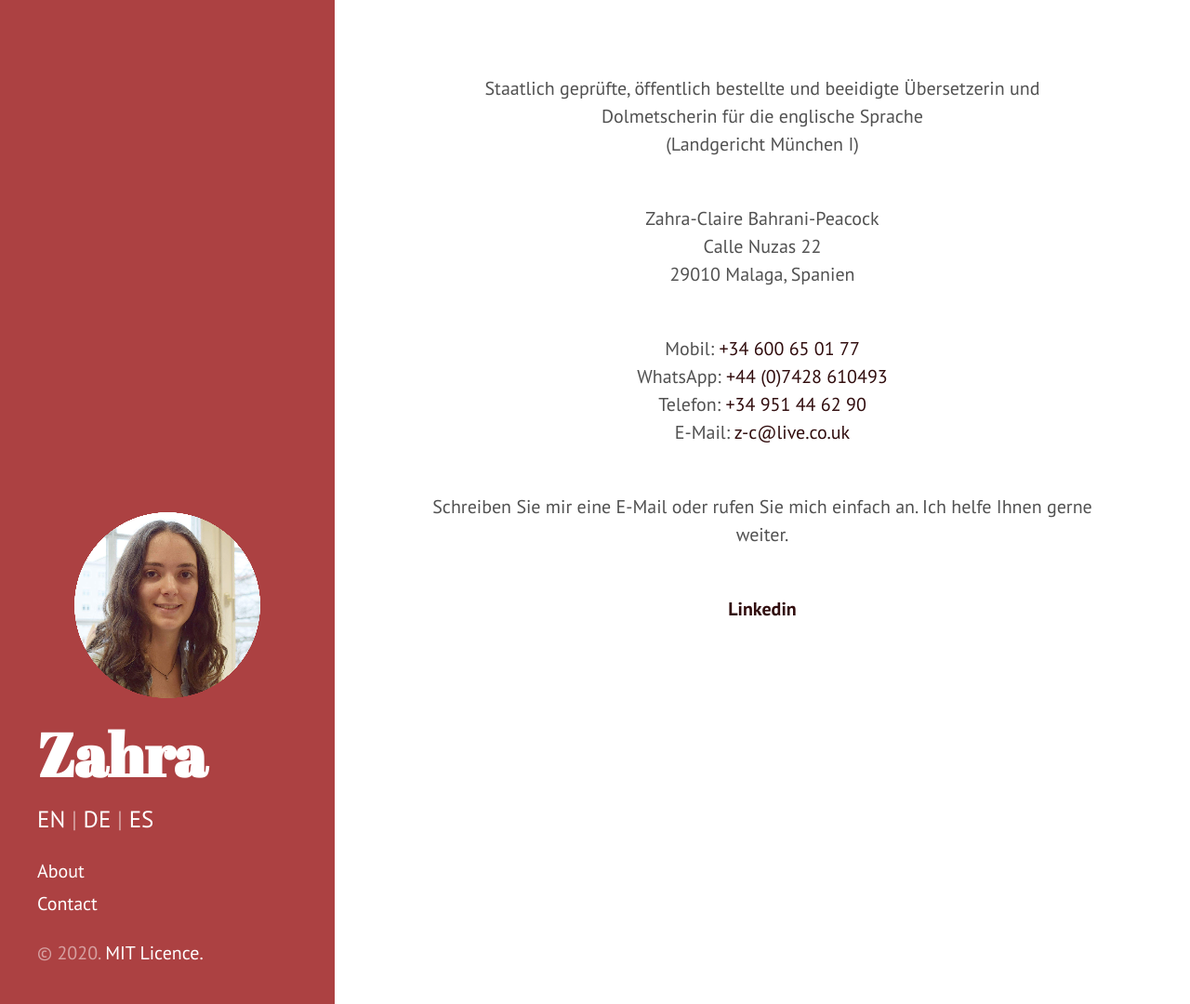
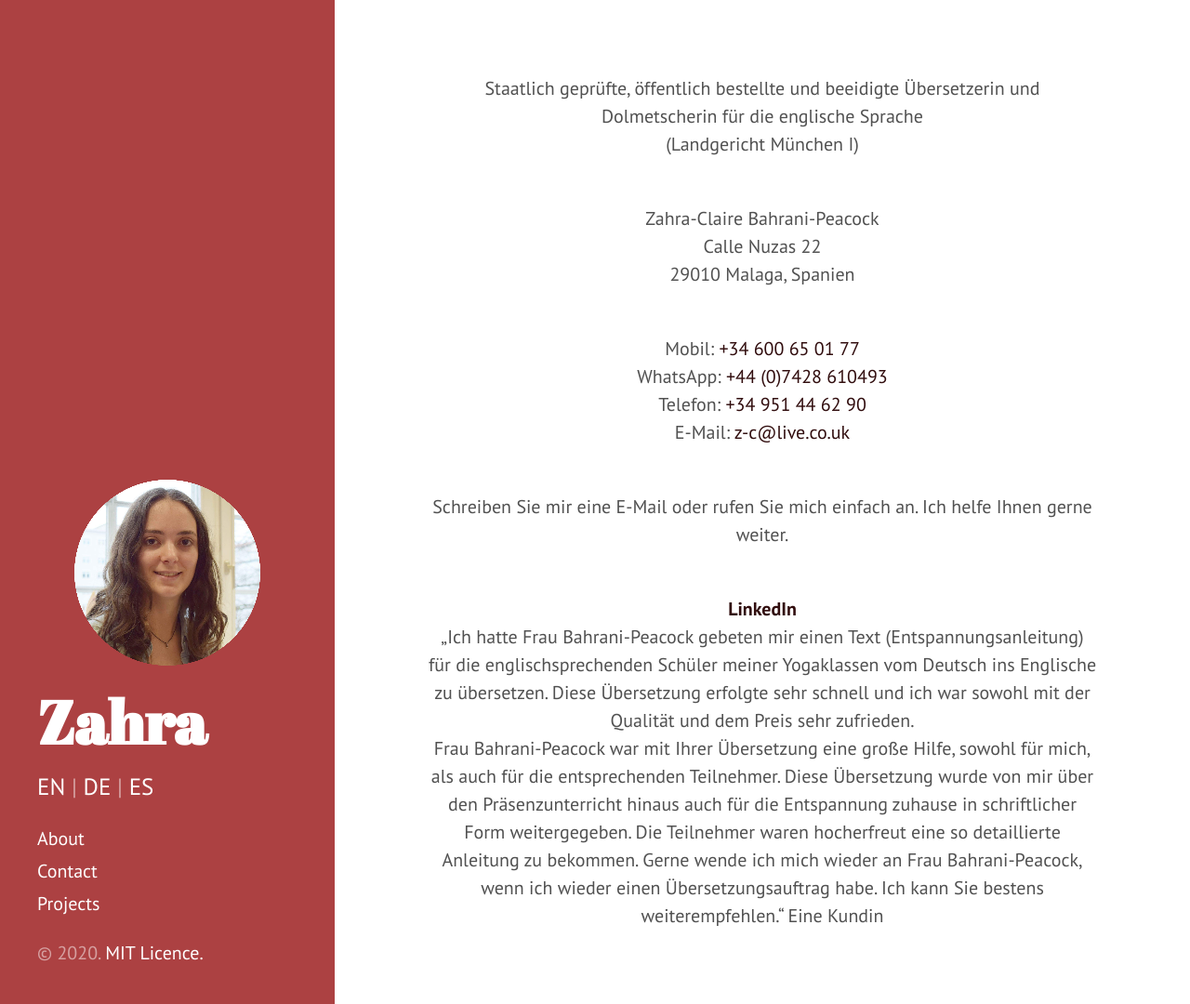
Before and after one commit to Zahra-Claire-Bahrani-Peacock/zahra-claire-bahrani-peacock.github.io, a Jekyll site: the page built from de.md, in a window 1280 px wide and 1080 px high. Shown: the whole window at 93% size. Built offline with Jekyll 4.4.1, drawn with Linux system fonts in a browser that asks for light colours.

Commit message:
Updated content
Updated Linkedin spelling
Added projects section

```diff
--- a/de.md
+++ b/de.md
@@ -16,4 +16,9 @@ E-Mail: <a href="mailto:z-c@live.co.uk" target="_blank">z-c@live.co.uk</a></div>
 <br/>
 <div align="center">Schreiben Sie mir eine E-Mail oder rufen Sie mich einfach an. Ich helfe Ihnen gerne weiter.</div>
 <br/>
-<div align="center"><a href="https://www.linkedin.com/in/zahra-claire-bahrani-peacock/?locale=de_DE"><b>Linkedin</b></a>
+<div align="center"><a href="https://www.linkedin.com/in/zahra-claire-bahrani-peacock/?locale=de_DE"><b>LinkedIn</b></a>
+<br/>
+<div align="center">„Ich hatte Frau Bahrani-Peacock gebeten mir einen Text (Entspannungsanleitung) für die englischsprechenden Schüler meiner Yogaklassen vom Deutsch ins Englische zu übersetzen. Diese Übersetzung erfolgte sehr schnell und ich war sowohl mit der Qualität und dem Preis sehr zufrieden.
+<br/>
+Frau Bahrani-Peacock war mit Ihrer Übersetzung eine große Hilfe, sowohl für mich, als auch für die entsprechenden Teilnehmer. Diese Übersetzung wurde von mir über den Präsenzunterricht hinaus auch für die Entspannung zuhause in schriftlicher Form weitergegeben. Die Teilnehmer waren hocherfreut eine so detaillierte Anleitung zu bekommen. Gerne wende ich mich wieder an Frau Bahrani-Peacock, wenn ich wieder einen Übersetzungsauftrag habe. Ich kann Sie bestens weiterempfehlen.“
+Eine Kundin</div>
--- a/index.html
+++ b/index.html
@@ -17,4 +17,4 @@
 travel & tourism - art & theatre  </div>
 <div align="center">legal - marketing - education</div>
 <br/>
-<div align="center"><a href="https://www.linkedin.com/in/zahra-claire-bahrani-peacock/"><b>Linkedin</b></a>
+<div align="center"><a href="https://www.linkedin.com/in/zahra-claire-bahrani-peacock/"><b>LinkedIn</b></a>
```
Also changed, not shown: contact.md (+1 -1 lines), es.md (+2 -2 lines), projects.md (added, +10 -0 lines).
